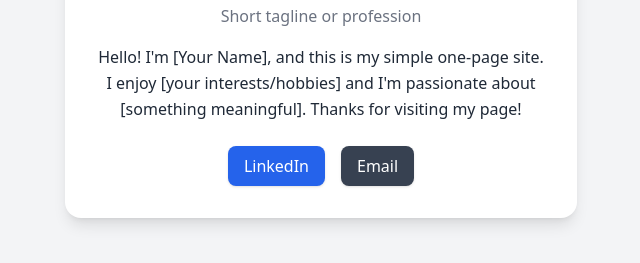
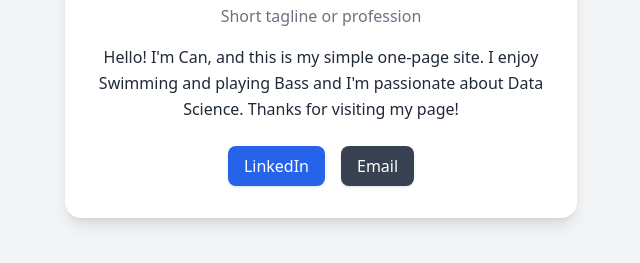
Before and after one commit to Sezibra/Webpage, a plain HTML site: page index.html in a window 1280 px wide. Shown: the part 399-662 px from the top of the page, without its empty margins (319-959 px from the left). Drawn offline with nearby package versions, Linux system fonts and the light colour scheme.

Commit message:
Update index.html

```diff
--- a/index.html
+++ b/index.html
@@ -15,8 +15,8 @@
       <p class="text-gray-500 mb-4">Short tagline or profession</p>
 
       <p class="text-base leading-relaxed mb-6">
-        Hello! I'm [Your Name], and this is my simple one-page site.
-        I enjoy [your interests/hobbies] and I'm passionate about [something meaningful].
+        Hello! I'm Can, and this is my simple one-page site.
+        I enjoy Swimming and playing Bass and I'm passionate about Data Science.
         Thanks for visiting my page!
       </p>
 
```
